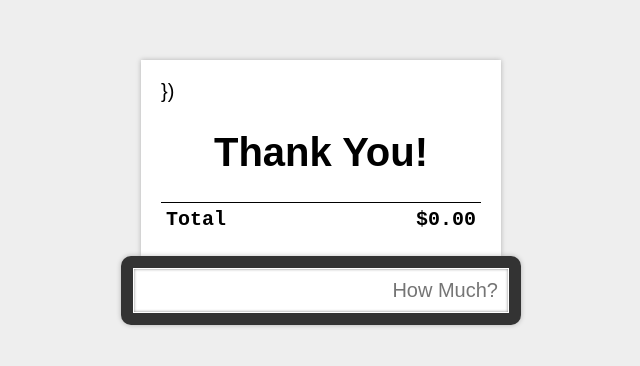
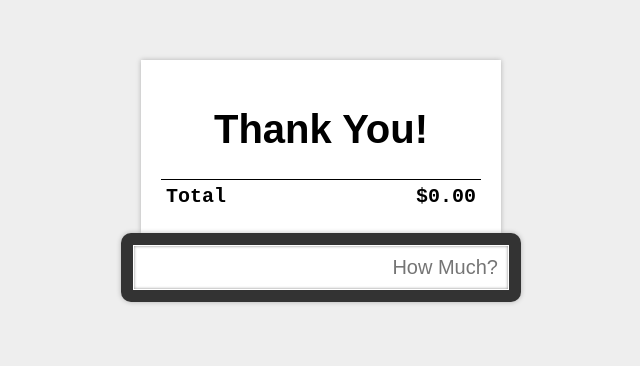
Before and after one commit to cdebeer156/Cash-Register-Demo, a plain HTML site: page index.html in a window 1280 px wide. Shown: the whole page, without its empty margins (319-959 px from the left). Drawn offline with nearby package versions, Linux system fonts and the light colour scheme.

Commit message:
remove extraneous characaters.

```diff
--- a/index.html
+++ b/index.html
@@ -13,7 +13,7 @@
 
 <body>
   <div id="register">
-    <div id="ticket">})
+    <div id="ticket">
       <h1>Thank You!</h1>
       <table>
         <tbody id="entries">
```
